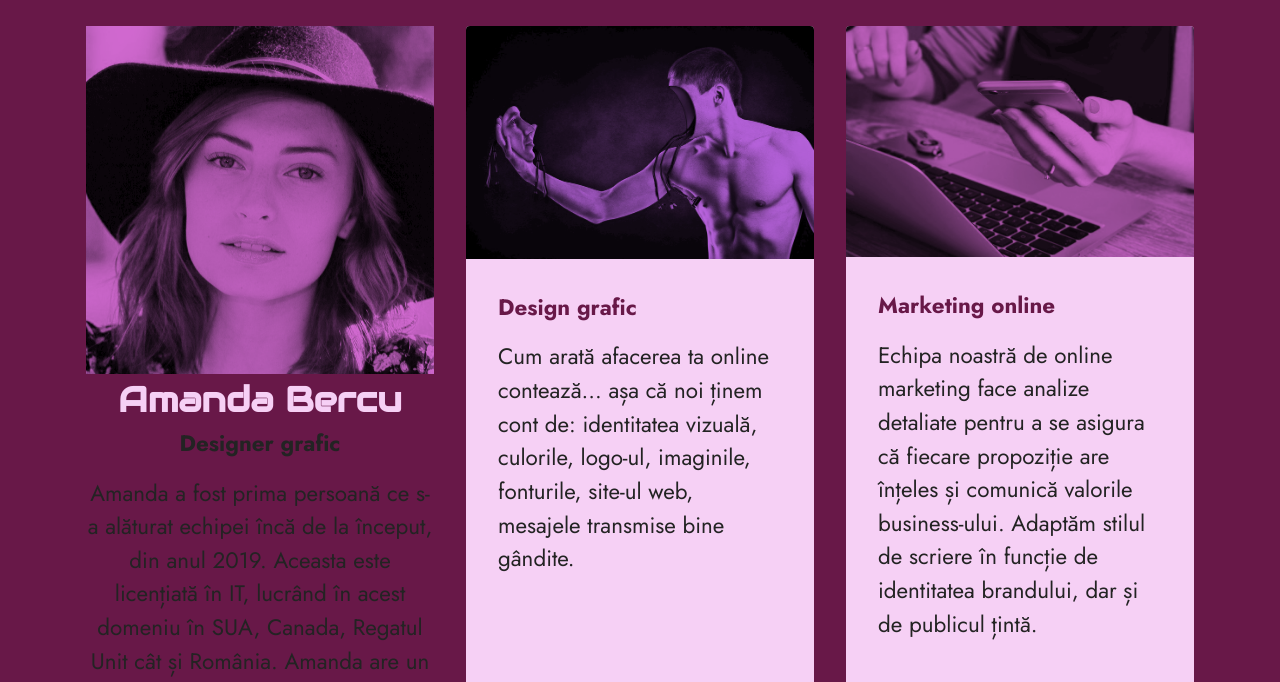
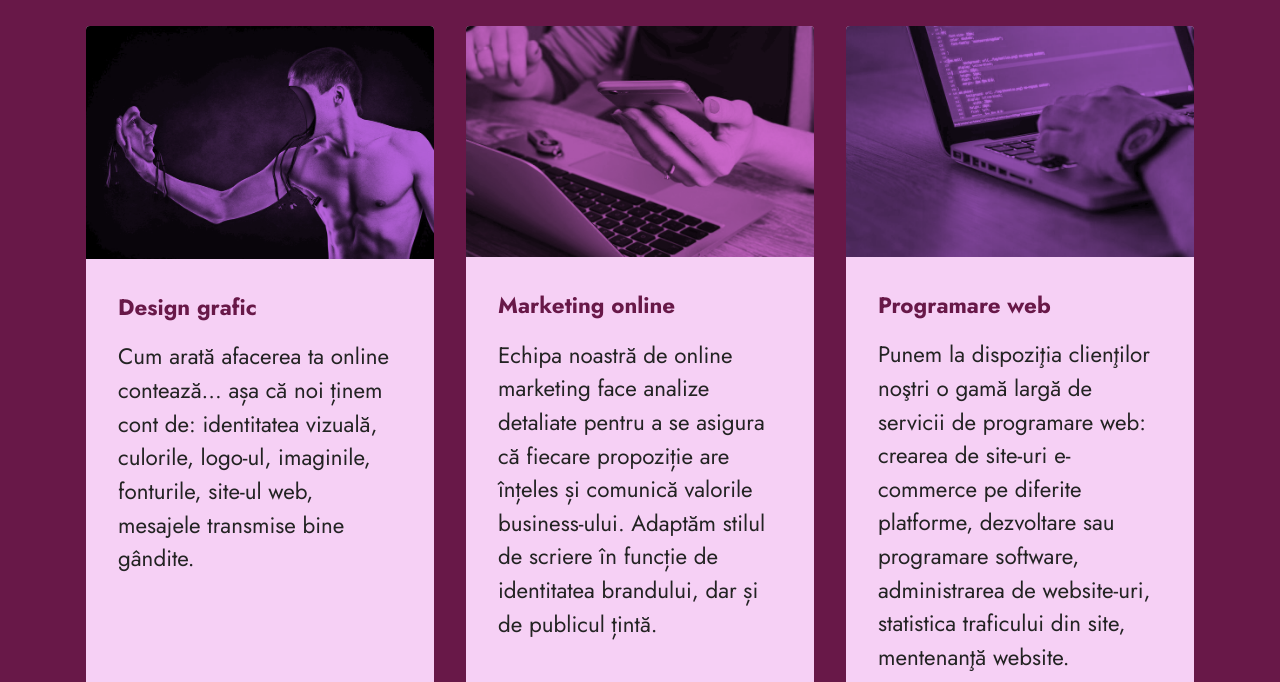
Before and after one commit to biancai27/Scorpion-Tech, a plain HTML site: page servicii.html in a window 1280 px wide. Shown: the part 727-1409 px from the top of the page. Drawn offline with Linux system fonts and the light colour scheme; files whose address does not match are found by name.

Commit message:
Update servicii.html

```diff
--- a/servicii.html
+++ b/servicii.html
@@ -92,20 +92,6 @@
         </div>
 
         <div class="row mt-4">
-            <div class="col-sm-6 col-lg-4">
-                <div class="card-wrap">
-                    <div class="image-wrap">
-                        <img src="assets/images/amanda-800x1199.png" alt="portret al unei femei ce poartă o pălărie pe cap și un tricou cu motiv floral în timp ce se uită direct la cameră cu gura întredeschisă">
-                    </div>
-                    <div class="content-wrap">
-                        <h3 class="mbr-section-title card-title mbr-fonts-style align-center m-0 display-5"><strong>Amanda Bercu</strong></h3>
-                        <p class="mbr-role mbr-fonts-style align-center mb-3 display-7"><strong>Designer grafic</strong></p>
-                        <p class="card-text mbr-fonts-style align-center display-7">Amanda a fost prima persoană ce s-a alăturat echipei încă de la început, din anul 2019. Aceasta este licențiată în IT, lucrând în acest domeniu în SUA, Canada, Regatul Unit cât și România. Amanda are un portofoliu de peste 90 colaborări și ține cursuri de design grafic.</p>
-
-
-                    </div>
-                </div>
-            </div>
             <div class="item features-image сol-12 col-md-6 col-lg-4">
                 <div class="item-wrapper">
                     <div class="item-img">
```
